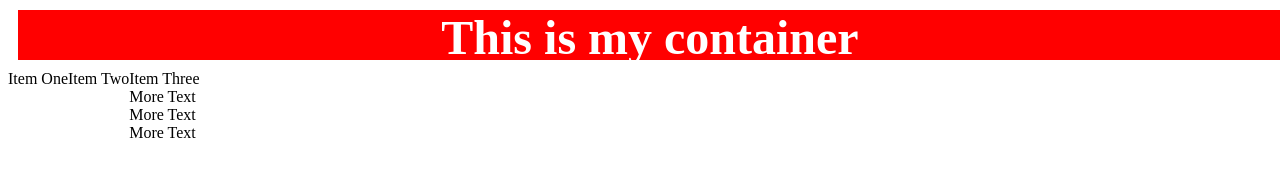
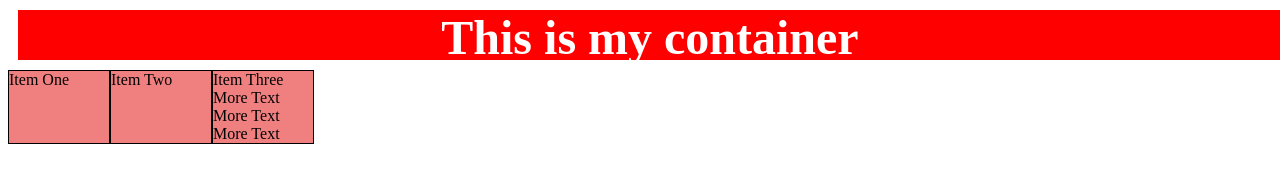
Before and after one commit to RobBerger/L08-flexbox-FSWD1012, a plain HTML site: page index.html in a window 1280 px wide. Drawn offline with Linux system fonts and the light colour scheme.

Commit message:
added .item to JS file

```diff
--- a/style.css
+++ b/style.css
@@ -32,3 +32,9 @@
 .box {
     display: flex;
   }
+
+  .item {
+    background-color: lightcoral;
+    border: 0.5px solid black;
+    width: 100px;
+  }
```
